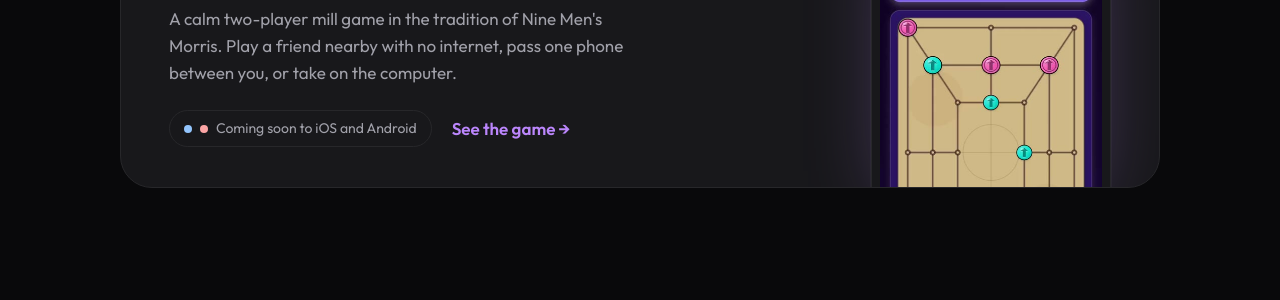
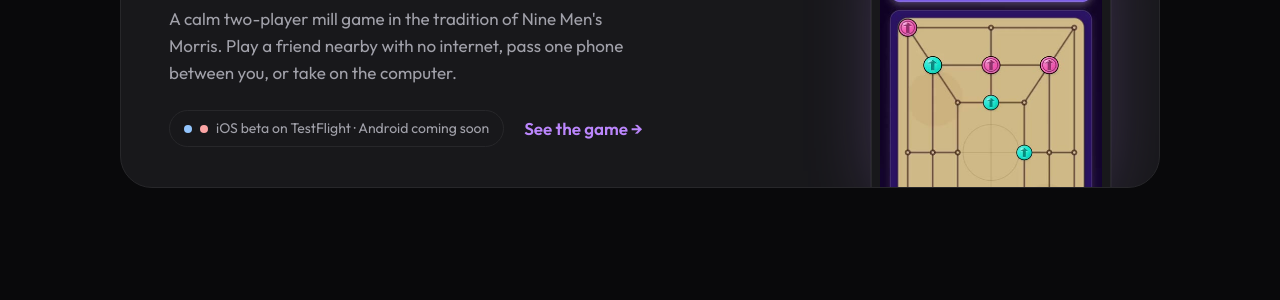
Before and after one commit to karello-studio/karello-studio-site, a Jekyll site: the page built from index.html, in a window 1280 px wide. Shown: the part 654-954 px from the top of the page. Built offline with Jekyll 4.4.1, drawn with Linux system fonts in a browser that asks for light colours.

Commit message:
Link the iOS TestFlight beta, Android coming soon
Co-Authored-By: Claude Opus 5.5 <noreply@anthropic.com>

```diff
--- a/index.html
+++ b/index.html
@@ -25,7 +25,7 @@ main_class: game
       <h3>Three Pebbles</h3>
       <p class="tp-tagline">Line up three.</p>
       <p>A calm two-player mill game in the tradition of Nine Men's Morris. Play a friend nearby with no internet, pass one phone between you, or take on the computer.</p>
-      <span class="feature-meta"><span class="badge"><span class="dot" style="background: var(--p1)"></span><span class="dot" style="background: var(--p2)"></span>Coming soon to iOS and Android</span><span class="feature-more">See the game →</span></span>
+      <span class="feature-meta"><span class="badge"><span class="dot" style="background: var(--p1)"></span><span class="dot" style="background: var(--p2)"></span>iOS beta on TestFlight · Android coming soon</span><span class="feature-more">See the game →</span></span>
     </div>
     <figure class="tp-phone feature-phone"><img src="/assets/three-pebbles/loop-poster.jpg" alt="Three Pebbles: a puzzle on the Standard board" width="442" height="960" loading="lazy"></figure>
   </a>
--- a/press/index.html
+++ b/press/index.html
@@ -21,7 +21,7 @@ main_class: game
     <dt>Developer</dt><dd>Karello Studio, an independent studio run by one developer</dd>
     <dt>Genre</dt><dd>Two-player board strategy, mill game</dd>
     <dt>Platforms</dt><dd>iOS and Android, phones and tablets</dd>
-    <dt>Release</dt><dd>Coming soon</dd>
+    <dt>Release</dt><dd>iOS: public beta on <a href="https://testflight.apple.com/join/V9Dk9XhY">TestFlight</a>. Android: coming soon</dd>
     <dt>Price</dt><dd>Free to play, with optional one-time upgrades. No subscription.</dd>
     <dt>Ads</dt><dd>Optional rewarded ads only, shown when the player chooses to watch one</dd>
     <dt>Players</dt><dd>1 against the computer, or 2 on one phone or nearby over Bluetooth or local Wi-Fi, iPhone and Android together</dd>
--- a/three-pebbles/index.html
+++ b/three-pebbles/index.html
@@ -25,7 +25,7 @@ main_class: game
     <p class="tp-tagline">Line up three.</p>
     <p class="tp-lede">A calm two-player strategy game in the tradition of Nine Men's Morris. Place and slide your pebbles to make a line. Nothing is ever captured: on the bigger boards, a scored line returns to your hand. Play a friend nearby with no internet, pass one phone, or take on the computer.</p>
     <div class="tp-hero-meta">
-      <span class="badge"><span class="dot" style="background: var(--p1)"></span><span class="dot" style="background: var(--p2)"></span>Coming soon to iOS and Android</span>
+      <span class="badge"><span class="dot" style="background: var(--p1)"></span><span class="dot" style="background: var(--p2)"></span><a href="https://testflight.apple.com/join/V9Dk9XhY">iOS beta on TestFlight</a> · Android coming soon</span>
       <span class="badge"><svg width="14" height="14" viewBox="0 0 24 24" fill="none" stroke="currentColor" stroke-width="2" aria-hidden="true"><circle cx="12" cy="12" r="10"/><path d="M2 12h20M12 2c3 3 4 6.5 4 10s-1 7-4 10c-3-3-4-6.5-4-10s1-7 4-10z"/></svg>15 languages</span>
       <a class="tp-trailer-link" href="#trailer">Watch the trailer</a>
     </div>
```
